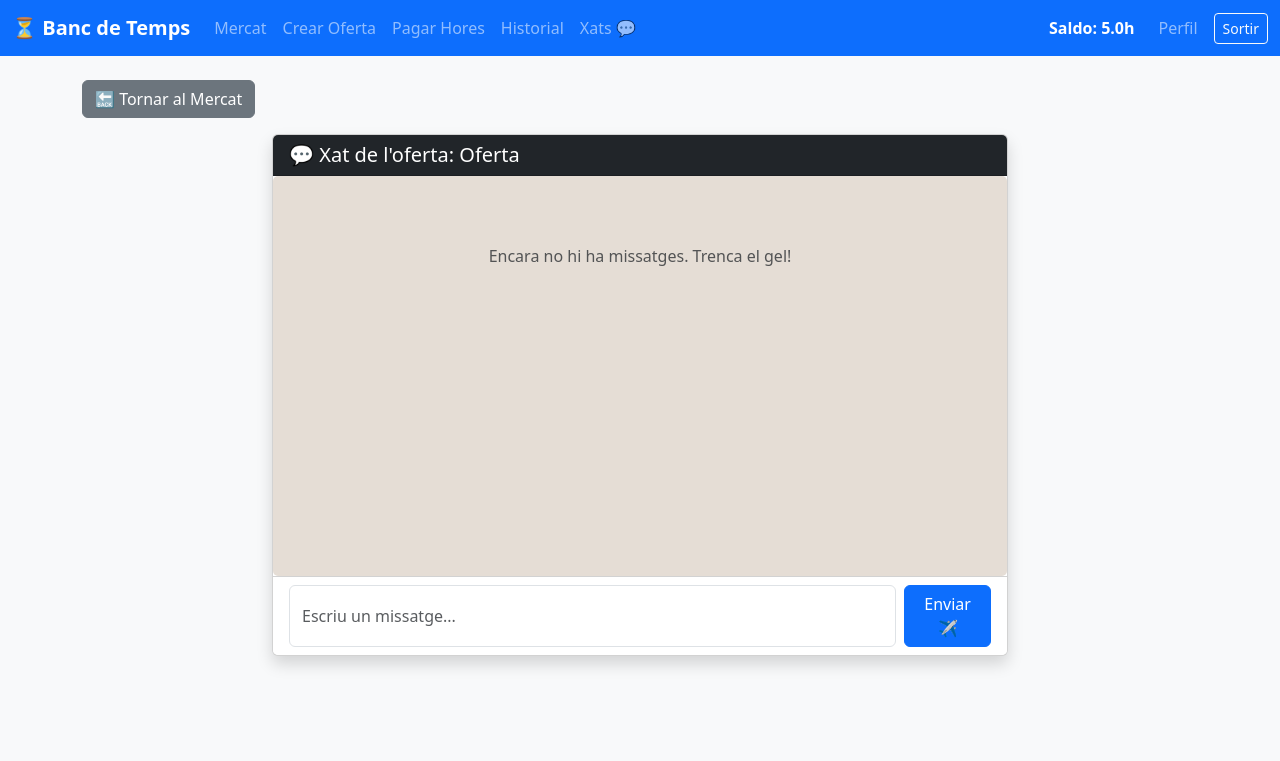
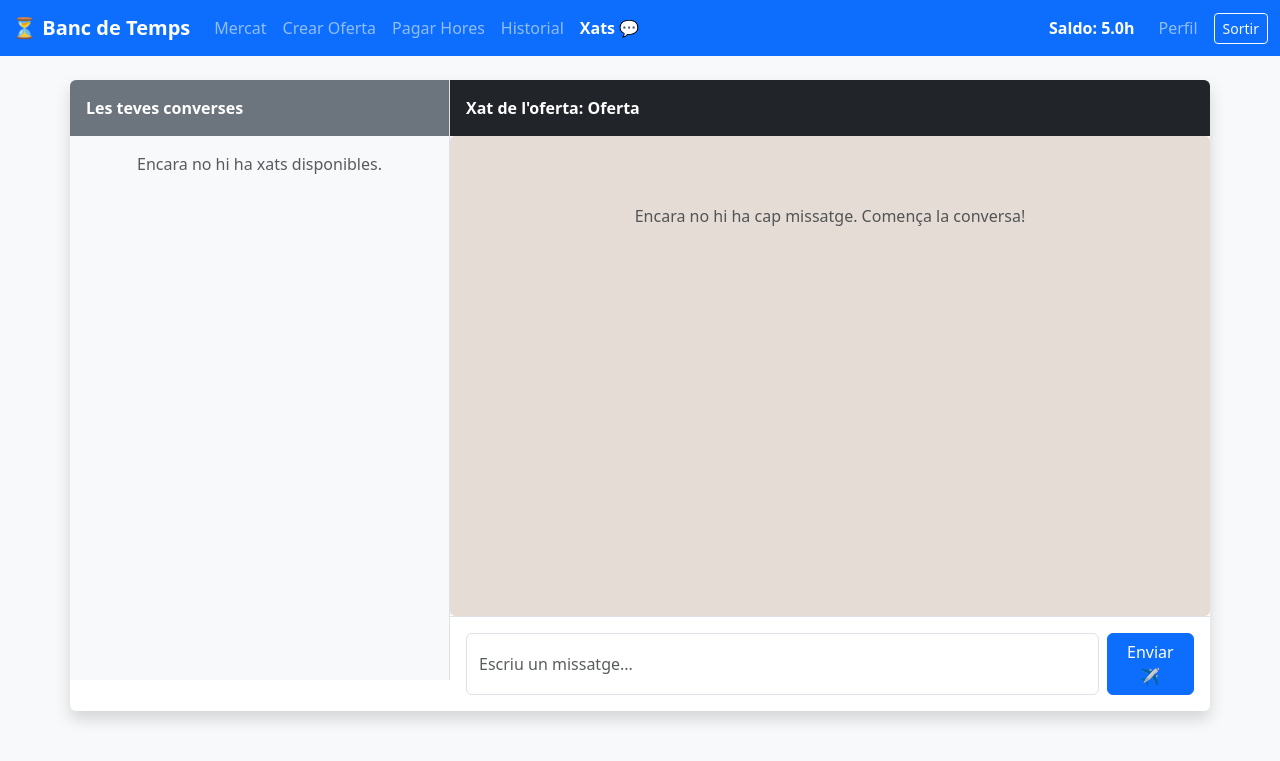
Before and after one commit to arnaufito/banc_de_temps, a Flask app: page /xat/1 in a window 1280 px wide. Shown: the top 761 px of the page. Run offline with Flask 3, Linux system fonts and the light colour scheme; the visitor is signed in with stand-in values (Sample User, id 1); data that the repository does not hold is empty.

Commit message:
nou codi de el html del xat + nou codi de la ruta del xat

```diff
--- a/app.py
+++ b/app.py
@@ -49,16 +49,13 @@ def inicialitzar_bd():
     )
     ''')
 
-    # Taula Missatges
+# Taula Missatges per al xat
     cursor.execute('''
     CREATE TABLE IF NOT EXISTS missatges (
         id INTEGER PRIMARY KEY AUTOINCREMENT,
         id_oferta INTEGER NOT NULL,
         id_remitent INTEGER NOT NULL,
-        missatge TEXT NOT NULL,
-        data TIMESTAMP DEFAULT CURRENT_TIMESTAMP,
-        FOREIGN KEY (id_oferta) REFERENCES ofertes (id),
-        FOREIGN KEY (id_remitent) REFERENCES usuaris (id)
+        missatge TEXT NOT NULL
     )
     ''')
 
@@ -198,7 +195,7 @@ def crear_oferta():
 def perfil():
     return render_template("perfil.html")
 
-# 1. Vista general de xats (Quan cliques "Xats" a la barra superior)
+# 1. Vista general de xats (Manté el teu nom original def xat())
 @app.route("/xat")
 def xat():
     if 'id_usuari' not in session:
@@ -210,9 +207,10 @@ def xat():
     chats = cursor.fetchall()
     conn.close()
 
-    # S'han d'enviar exactament aquestes 5 variables:
     return render_template("xat.html", chats=chats, missatges=None, id_oferta=None, titol=None, el_meu_id=session['id_usuari'])
-# 2. Xat seleccionat d'una oferta específica (Quan cliques un xat concret de la llista)
+
+
+# 2. Xat seleccionat d'una oferta específica (Utilitza def xat_concret() per no xocar amb de /xat)
 @app.route("/xat/<int:id_oferta>", methods=["GET", "POST"])
 def xat_concret(id_oferta):
     if 'id_usuari' not in session:
@@ -221,6 +219,15 @@ def xat_concret(id_oferta):
     el_meu_id = session['id_usuari']
     conn = sqlite3.connect("banc_temps.db")
     cursor = conn.cursor()
+
+    # Si l'usuari envia un missatge nou, fem servir .get() per evitar cap tipus d'error 400
+    if request.method == "POST":
+        text_missatge = request.form.get("missatge")
+        if text_missatge:
+            cursor.execute("INSERT INTO missatges (id_oferta, id_remitent, missatge) VALUES (?, ?, ?)",
+                           (id_oferta, el_meu_id, text_missatge))
+            conn.commit()
+        return redirect(url_for('xat_concret', id_oferta=id_oferta))
 
     # Llista de xats per a la barra esquerra
     cursor.execute("SELECT id, titol FROM ofertes")
@@ -231,13 +238,7 @@ def xat_concret(id_oferta):
     oferta = cursor.fetchone()
     titol_oferta = oferta[0] if oferta else "Oferta"
 
-    if request.method == "POST":
-        text_missatge = request.form["missatge"]
-        cursor.execute("INSERT INTO missatges (id_oferta, id_remitent, missatge) VALUES (?, ?, ?)",
-                       (id_oferta, el_meu_id, text_missatge))
-        conn.commit()
-        return redirect(url_for('xat_concret', id_oferta=id_oferta))
-
+    # Missatges del xat
     cursor.execute('''
         SELECT u.nom, m.missatge, m.id_remitent
         FROM missatges m
@@ -249,6 +250,21 @@ def xat_concret(id_oferta):
     conn.close()
 
     return render_template("xat.html", chats=chats, missatges=missatges, id_oferta=id_oferta, titol=titol_oferta, el_meu_id=el_meu_id)
+
+
+# 3. Ruta de la paperera per esborrar un xat sencer
+@app.route("/eliminar_xat/<int:id_oferta>")
+def eliminar_xat(id_oferta):
+    if 'id_usuari' not in session:
+        return redirect(url_for('login'))
+
+    conn = sqlite3.connect("banc_temps.db")
+    cursor = conn.cursor()
+    cursor.execute("DELETE FROM missatges WHERE id_oferta = ?", (id_oferta,))
+    conn.commit()
+    conn.close()
+
+    return redirect(url_for('xat'))
 
 @app.route("/transferencia")
 def transferencia():
@@ -279,4 +295,3 @@ def detall_oferta(id_oferta):
 # ==========================================
 if __name__ == "__main__":
     app.run(debug=True)
-#prova
--- a/templates/xat.html
+++ b/templates/xat.html
@@ -2,19 +2,36 @@
 <html lang="ca">
 <head>
     <meta charset="UTF-8">
-    <title>Xat de l'oferta</title>
-    <!-- Utilitzem Bootstrap -->
+    <title>Xats - Banc de Temps</title>
     <link href="https://cdn.jsdelivr.net/npm/bootstrap@5.3.0/dist/css/bootstrap.min.css" rel="stylesheet">
     <style>
+        .sidebar-xats {
+            background-color: #f8f9fa;
+            border-right: 1px solid #dee2e6;
+            height: 75vh;
+            overflow-y: auto;
+        }
+        .xat-item {
+            display: flex;
+            justify-content: space-between;
+            align-items: center;
+            padding: 12px;
+            border-bottom: 1px solid #e9ecef;
+            text-decoration: none;
+            color: #333;
+        }
+        .xat-item:hover, .xat-item.active {
+            background-color: #e2e6ea;
+        }
         .fons-xat {
-            background-color: #e5ddd5; /* Color de fons de WhatsApp */
-            height: 400px;
+            background-color: #e5ddd5; /* Color clàssic de WhatsApp */
+            height: 60vh;
             overflow-y: auto;
             padding: 20px;
             border-radius: 5px;
         }
         .bombolla-meva {
-            background-color: #d1e7dd; /* Verd fluix */
+            background-color: #d1e7dd; /* Verd clar */
             border-radius: 15px 15px 0px 15px;
             padding: 10px 15px;
             margin-bottom: 15px;
@@ -35,76 +52,105 @@
     </style>
 </head>
 <body class="bg-light">
-    <!-- Barra de navegació unificada i directa -->
+
+    <!-- Barra de navegació unificada definitiva -->
     <nav class="navbar navbar-expand navbar-dark bg-primary mb-4">
         <div class="container-fluid">
             <a class="navbar-brand fw-bold" href="/mercat">⏳ Banc de Temps</a>
 
-        <!-- Enllaços principals sempre visibles -->
             <ul class="navbar-nav me-auto">
                 <li class="nav-item"><a class="nav-link" href="/mercat">Mercat</a></li>
                 <li class="nav-item"><a class="nav-link" href="/crear_oferta">Crear Oferta</a></li>
                 <li class="nav-item"><a class="nav-link" href="/transferencia">Pagar Hores</a></li>
                 <li class="nav-item"><a class="nav-link" href="/historial">Historial</a></li>
-            <li class="nav-item"><a class="nav-link" href="/xat">Xats 💬</a></li>
+                <!-- L'enllaç del xat marcat com a actiu per ressaltar on estem -->
+                <li class="nav-item"><a class="nav-link active fw-bold" href="/xat">Xats 💬</a></li>
             </ul>
 
-        <!-- Opcions de l'usuari a la dreta -->
             <ul class="navbar-nav align-items-center">
-            <li class="nav-item me-3"><span class="text-white fw-bold">Saldo: 5.0h</span></li>
+                <li class="nav-item me-3">
+                    <span class="navbar-text text-white fw-bold">Saldo: 5.0h</span>
+                </li>
                 <li class="nav-item"><a class="nav-link" href="/perfil">Perfil</a></li>
                 <li class="nav-item"><a class="btn btn-outline-light btn-sm ms-2" href="/logout">Sortir</a></li>
             </ul>
         </div>
     </nav>
 
-    <div class="container mt-4">
-        <a href="/mercat" class="btn btn-secondary mb-3">🔙 Tornar al Mercat</a>
+    <div class="container">
+        <div class="row bg-white shadow rounded overflow-hidden">
 
-        <div class="row justify-content-center">
-            <div class="col-md-8">
-                <div class="card shadow">
-                    <!-- Capçalera del Xat -->
-                    <div class="card-header bg-dark text-white">
-                        <h5 class="mb-0">💬 Xat de l'oferta: {{ titol }}</h5>
+            <!-- COLUMNA ESQUERRA: Llista de Xats -->
+            <div class="col-md-4 sidebar-xats p-0">
+                <div class="p-3 bg-secondary text-white fw-bold">Les teves converses</div>
+                <div class="llista">
+                    {% for chat in chats %}
+                        <div class="xat-item {% if id_oferta == chat[0] %}active{% endif %}">
+                            <!-- Enllaç per entrar a llegir el xat -->
+                            <a href="/xat/{{ chat[0] }}" class="text-decoration-none text-dark flex-grow-1 text-truncate pe-2">
+                                💬 {{ chat[1] }}
+                            </a>
+                            <!-- Botó de paperera per esborrar aquesta conversa en concret -->
+                            <a href="/eliminar_xat/{{ chat[0] }}" class="btn btn-outline-danger btn-sm" onclick="return confirm('Estàs segur que vols eliminar aquesta conversa per complet?')">
+                                🗑️
+                            </a>
+                        </div>
+                    {% else %}
+                        <p class="text-muted p-3 text-center">Encara no hi ha xats disponibles.</p>
+                    {% endfor %}
+                </div>
             </div>
 
-                    <!-- Pantalla de Missatges -->
-                    <div class="card-body fons-xat" id="pantallaXat">
+            <!-- COLUMNA DRETA: Contingut del Xat -->
+            <div class="col-md-8 d-flex flex-column p-0">
+                {% if id_oferta %}
+                    <!-- Capçalera del xat actiu -->
+                    <div class="p-3 bg-dark text-white fw-bold">
+                        Xat de l'oferta: {{ titol }}
+                    </div>
+
+                    <!-- Cos dels missatges -->
+                    <div class="card-body fons-xat flex-grow-1" id="pantallaXat">
                         {% for msg in missatges %}
-                            <!-- msg[0]=Nom, msg[1]=Text, msg[2]=Id_Remitent -->
                             {% if msg[2] == el_meu_id %}
                                 <div class="bombolla-meva">
-                                    <strong>Jo:</strong><br>
-                                    {{ msg[1] }}
+                                    <strong>Jo:</strong><br>{{ msg[1] }}
                                 </div>
                             {% else %}
                                 <div class="bombolla-altre">
-                                    <strong>{{ msg[0] }}:</strong><br>
-                                    {{ msg[1] }}
+                                    <strong>{{ msg[0] }}:</strong><br>{{ msg[1] }}
                                 </div>
                             {% endif %}
                         {% else %}
-                            <p class="text-center text-muted mt-5">Encara no hi ha missatges. Trenca el gel!</p>
+                            <p class="text-center text-muted mt-5">Encara no hi ha cap missatge. Comença la conversa!</p>
                         {% endfor %}
                     </div>
 
-                    <!-- Formulari per escriure -->
-                    <div class="card-footer bg-white">
+                    <!-- Caixa per escriure i enviar missatges -->
+                    <div class="p-3 bg-white border-top">
                         <form action="/xat/{{ id_oferta }}" method="POST" class="d-flex">
                             <input type="text" name="missatge" class="form-control me-2" placeholder="Escriu un missatge..." required autocomplete="off">
                             <button type="submit" class="btn btn-primary">Enviar ✈️</button>
                         </form>
                     </div>
+                {% else %}
+                    <!-- Pantalla de benvinguda si no s'ha triat cap xat de la barra esquerra -->
+                    <div class="d-flex flex-column justify-content-center align-items-center h-100 text-muted p-5" style="height: 70vh !important;">
+                        <h4>Selecciona un xat a l'esquerra per començar a parlar 💬</h4>
+                        <p>Parla amb altres usuaris per coordinar els vostres intercanvis de temps.</p>
                     </div>
+                {% endif %}
             </div>
+
         </div>
     </div>
 
-    <!-- Aquest petit script fa que el xat baixi sempre automàticament fins al missatge més nou -->
+    <!-- Script per baixar automàticament al final del xat per veure el missatge més recent -->
     <script>
         var caixaXat = document.getElementById("pantallaXat");
+        if (caixaXat) {
             caixaXat.scrollTop = caixaXat.scrollHeight;
+        }
     </script>
 </body>
 </html>
```
Lines whose indentation alone changed are shown as unchanged.
